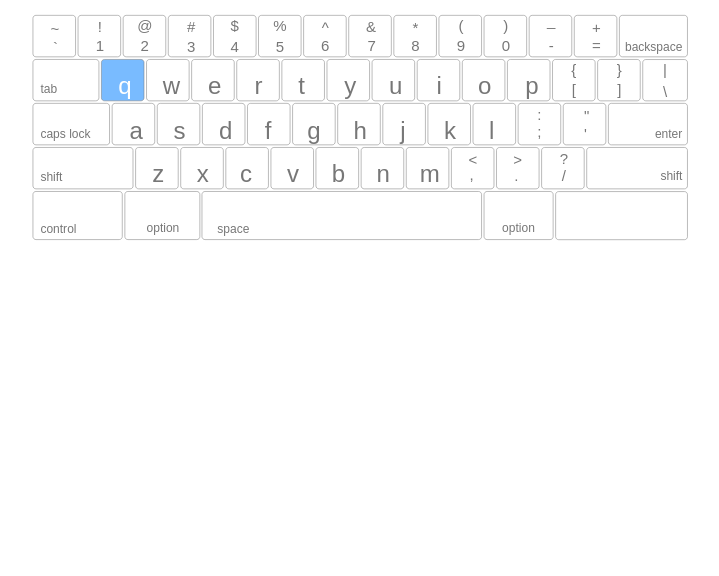
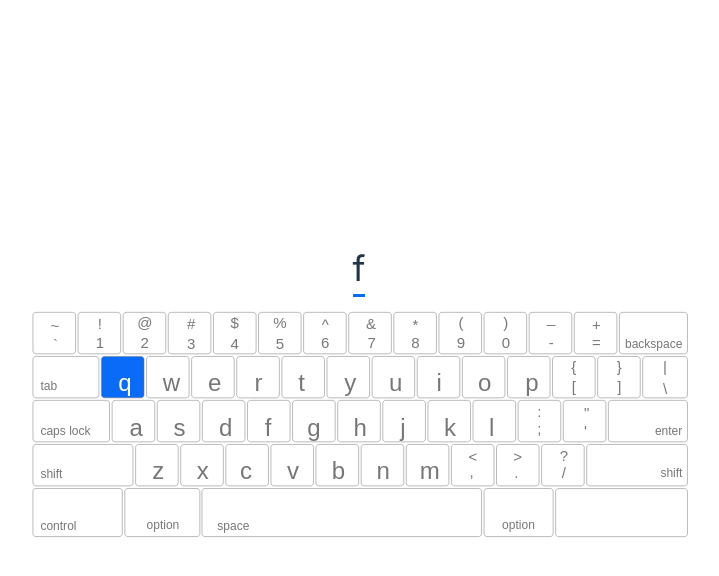
Before and after one commit to zhazhazuo/imitate-typing-club, a React (Vite) app: page / in a window 1280 px wide. Shown: the top 576 px of the page, without its empty margins (281-1000 px from the left). Built offline with nearby package versions, Linux system fonts and the light colour scheme.

Commit message:
feat(设计系统): 抽离基础设计系统

```diff
--- a/package.json
+++ b/package.json
@@ -9,6 +9,7 @@
     "preview": "vite preview"
   },
   "dependencies": {
+    "classnames": "^2.3.2",
     "ramda": "^0.29.0",
     "react": "^18.2.0",
     "react-dom": "^18.2.0",
--- a/src/App.css
+++ b/src/App.css
@@ -1,4 +1,8 @@
 #root {
+  --color-primary: #0a6bf9;
+  --color-correct: #c2ea9a;
+  --color-incorrect: #e97e7e;
+
   width: 100vw;
   height: 100vh;
 }
@@ -8,6 +12,7 @@
   height: 100%;
 
   display: flex;
+  flex-direction: column;
   justify-content: center;
   align-items: center;
 }
--- a/src/App.tsx
+++ b/src/App.tsx
@@ -4,6 +4,7 @@ import { useEffect, useState } from 'react'
 import Keyboard from './components/Keyboard'
 import { throttle } from './common/utils'
 import './App.css'
+import Teleprompter from './components/Teleprompter'
 
 const targetKeyList = ['q', 'w', 'q', 'w']
 
@@ -30,7 +31,13 @@ function App() {
 
   return (
     <div className="app">
-      <Keyboard targetKey={targetKeyList[currentKeyList.length]} currentKey={last(currentKeyList)} />
+      <div className='app__teleprompter'>
+        <Teleprompter questionsList={[targetKeyList]} currentAnswerList={currentKeyList} />
+      </div>
+
+      <div className='app_keyboard'>
+        <Keyboard targetKey={targetKeyList[currentKeyList.length]} currentKey={last(currentKeyList)} />
+      </div>
     </div>
   )
 }
--- a/src/components/Keyboard/index.scss
+++ b/src/components/Keyboard/index.scss
@@ -1,6 +1,5 @@
 .keyboard {
   width: 685px;
-  height: 100vh;
 
   .keyboard-item {
     fill: none;
@@ -9,17 +8,17 @@
     stroke-miterlimit: 10;
 
     &--hint {
-      fill: #79bbff;
+      fill: var(--color-primary);
     }
 
     &--correct {
-      fill: #79bbff;
-      stroke: #c2ea9a;
+      fill: var(--color-primary);
+      stroke: var(--color-correct);
       stroke-width: 4;
     }
 
     &--incorrect {
-      fill: #e97e7e;
+      fill: var(--color-incorrect);
     }
   }
 
@@ -57,6 +56,6 @@
   }
 
   .active {
-    fill: #79bbff;
+    fill: var(--color-primary);
   }
 }
--- a/src/components/Keyboard/index.tsx
+++ b/src/components/Keyboard/index.tsx
@@ -2,7 +2,7 @@ import React, { FC, useEffect, useMemo, useRef, useState } from "react";
 import { ReactSVG } from 'react-svg'
 import { compose, tap } from "ramda";
 
-import { initEveryKey, filterLetter, highlightTagetKey, highlightCurretnKey } from "./logic";
+import { initEveryKey, filterLetter, initHighlightTagetKey, highlightCurretnKey } from "./logic";
 import KeyboardSvg from '../../assets/keyboard-ansi.svg'
 import './index.scss'
 
@@ -28,7 +28,7 @@ const Keyboard: FC<Props> = (props) => {
 	const [isInit, setIsInit] = useState(false)
 
 	const initSVG = compose(
-		tap(highlightTagetKey(targetKey)),
+		tap(initHighlightTagetKey(targetKey)),
 		tap(filterLetter({
 			isLowCase,
 		})),
--- a/src/components/Keyboard/logic.ts
+++ b/src/components/Keyboard/logic.ts
@@ -63,7 +63,7 @@ export const initEveryKey = (svg: SVGGElement) => {
 /**
  * 高亮目标按键
  */
-export const highlightTagetKey = curry((targetId: string, svg: SVGGElement) => {
+export const initHighlightTagetKey = curry((targetId: string, svg: SVGGElement) => {
   handleKey(svg, ({ id, classList }) => {
     if (id.split('-')[0] === targetId) {
       classList.add(KEY_ITEM_TARGET_HINT)
@@ -112,9 +112,9 @@ export const highlightCurretnKey = curry(({
       if (id.split('-')[0] === target) {
         classList.add(KEY_ITEM_TARGET_HINT)
       }
+
+      clearTimeout(timer)
     }, 200)
-
-
   })
 
   handleLetters(svg, ({ textContent, classList }) => {
@@ -140,6 +140,8 @@ export const highlightCurretnKey = curry(({
       if (textContent === target) {
         classList.add(KEY_ITEM_LETTER_HINT)
       }
+
+      clearTimeout(timer)
     }, 200)
 
 
--- /dev/null
+++ b/src/components/Teleprompter/index.tsx
@@ -0,0 +1,25 @@
+import React, { FC } from "react"
+import Word from "../Word"
+
+interface IProps {
+  questionsList: string[][]
+  currentAnswerList: string[]
+}
+
+interface IDefaultProps {
+
+}
+
+type Props = IProps & Partial<IDefaultProps>
+
+const Teleprompter: FC<Props> = (props) => {
+  const { questionsList, currentAnswerList } = props
+
+  return (
+    <div className="teleprompter">
+      <Word content="f" />
+    </div>
+  )
+}
+
+export default Teleprompter
--- /dev/null
+++ b/src/components/Word/index.scss
@@ -0,0 +1,13 @@
+.word {
+  width: 100%;
+  border-radius: 4px;
+
+  white-space: nowrap;
+  font-size: 35px;
+
+  &__cursor {
+    width: 100%;
+    height: 3px;
+    background-color: var(--color-primary);
+  }
+}
--- /dev/null
+++ b/src/components/Word/index.tsx
@@ -0,0 +1,32 @@
+import React, { FC } from "react"
+import './index.scss'
+
+enum WordStatusEnum {
+  Normal,
+  Target,
+  Correct,
+  InCorrect
+}
+
+interface IProps {
+  content: string
+}
+
+interface IDefaultProps {
+  status: WordStatusEnum
+}
+
+type Props = IProps & Partial<IDefaultProps>
+
+const Word: FC<Props> = ({ content, status }) => {
+  return (
+    <div className="word">
+      <span>
+        {content}
+      </span>
+      <div className="word__cursor"></div>
+    </div>
+  )
+}
+
+export default Word
```
Also changed, not shown: 1 other file (tests, documents, lock files or other folders).
